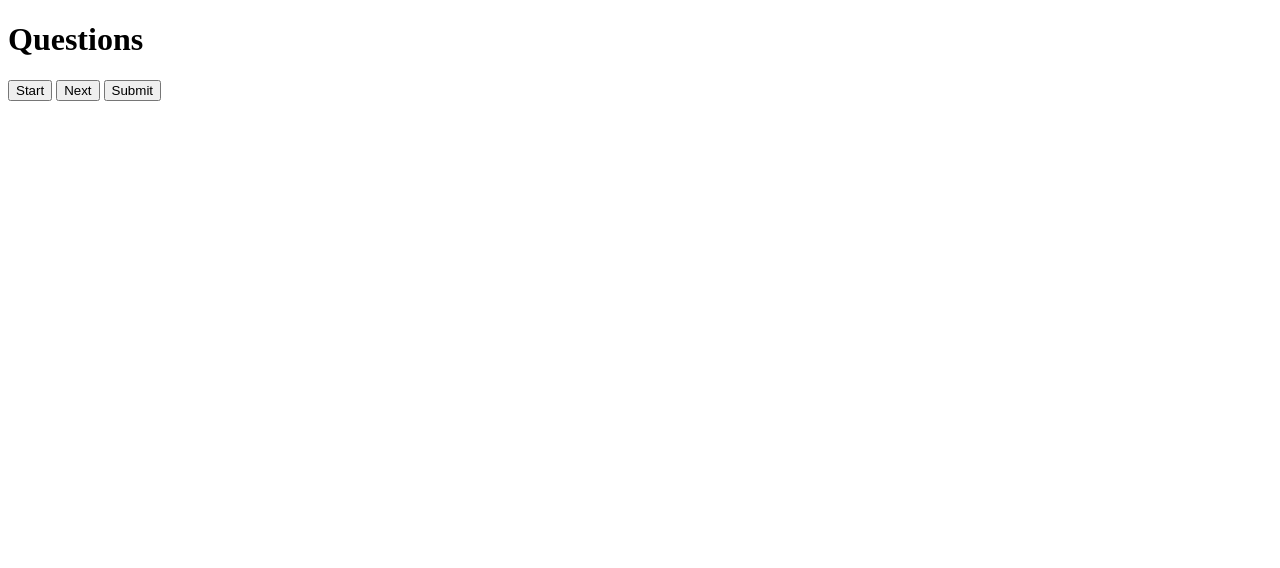
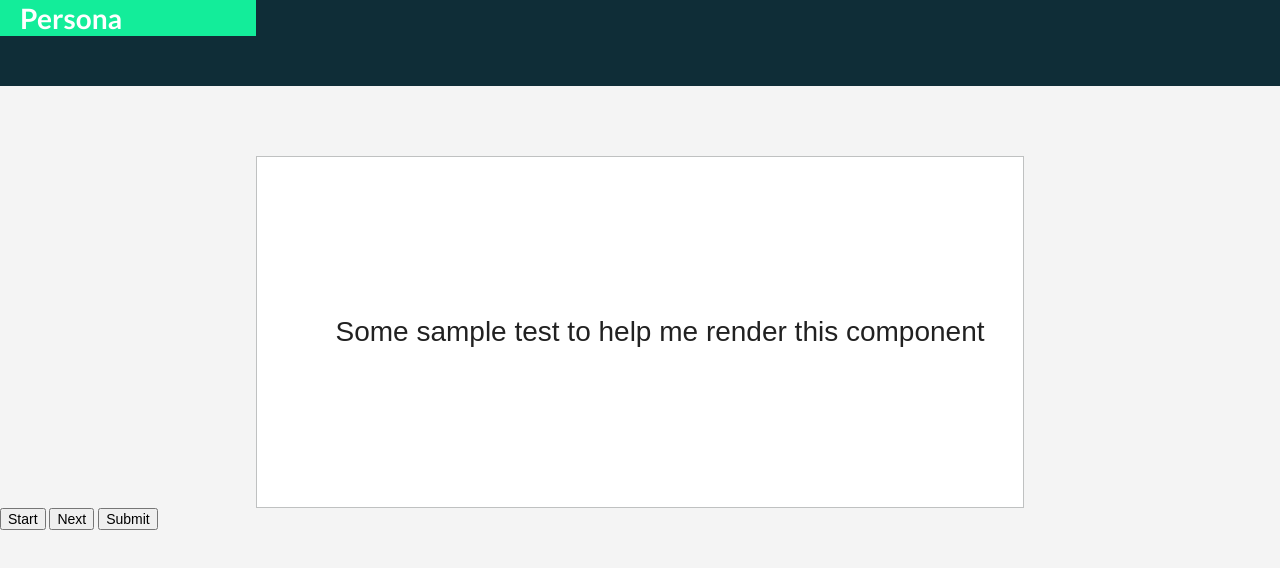
Before and after one commit to SemperViridis/ThePersona, a website: page client/index.html in a window 1280 px wide. Drawn offline with nearby package versions, Linux system fonts and the light colour scheme.

Commit message:
Include Semantic UI CDN. Add basic styling

```diff
--- a/client/index.html
+++ b/client/index.html
@@ -1,13 +1,17 @@
 <!DOCTYPE html>
 <html>
 <head>
-  <title></title>
+  <title>Persona</title>
+  <link rel="stylesheet" href="https://cdnjs.cloudflare.com/ajax/libs/semantic-ui/2.2.9/semantic.min.css"/>
+  <link rel="stylesheet" href="./styles/styles.css"/>
   <script src="angular/angular.js"></script>
 </head>
 <body>
   <div ng-app="app">
     <app />
   </div>
+  <script src="https://cdnjs.cloudflare.com/ajax/libs/jquery/3.1.1/jquery.min.js"></script>
+  <script src="https://cdnjs.cloudflare.com/ajax/libs/semantic-ui/2.2.9/semantic.min.js"></script>
   <script type="text/javascript" src="index.js"></script>
   <script type="text/javascript" src="components/analysis.js"></script>
   <script type="text/javascript" src="components/tone.js"></script>
--- /dev/null
+++ b/client/styles/styles.css
@@ -0,0 +1,48 @@
+body {
+  background: #f4f4f4;
+  font: 1em 'Quicksand', sans-serif;
+}
+
+#appContainer {
+  width: 100%;
+/*  max-width: 100%;*/
+  margin: auto;
+}
+
+#header {
+  background: #0f2d37;
+  padding-bottom: 50px;
+  margin-top: 0;
+}
+
+#header h1 {
+  background: #13ed9a;
+  padding-left: 20px;
+  color: #fff;
+  width: 20%;
+}
+
+#prompts {
+  position: relative;
+  width: 60%;
+  margin: auto;
+}
+
+div.promptsScreen {
+  background: #fff;
+  /*min-height: 400px;*/
+  margin: 70px auto 0 auto;
+  border: 1px solid #bfc1c1;
+}
+
+ul {
+  list-style: none;
+}
+
+li.prompt {
+  text-align: center;
+  font: 2em 'Quicksand', sans-serif;
+  margin: auto;
+  padding-top: 20%;
+  padding-bottom: 20%;
+}
--- a/client/templates/app.html
+++ b/client/templates/app.html
@@ -1,8 +1,9 @@
 <div id="appContainer">
-  <div>
-    <prompts prompts="$ctrl.currentPrompts"></prompts>
-    <speech service="$ctrl.toneAnalysis" result="$ctrl.showAnalysis" select="$ctrl.select"/>
+  <div id="header">
+    <h1>Persona</h1>
   </div>
+  <prompts prompts="$ctrl.currentPrompts"></prompts>
+  <speech service="$ctrl.toneAnalysis" result="$ctrl.showAnalysis" select="$ctrl.select"/>
   <div>
   <analysis results="$ctrl.analysis"/>
   </div>
--- a/client/templates/prompts.html
+++ b/client/templates/prompts.html
@@ -1,8 +1,8 @@
-<div>
-  <h1>Questions</h1>
-    <div>
-      <ul>
-        <li ng-repeat="prompt in $ctrl.prompts">{{ prompt }}</li>
-      </ul>
-    </div>
+<div id="prompts">
+  <div class="promptsScreen">
+    <ul>
+      <li class="prompt">Some sample test to help me render this component</li>
+      <li class="prompt" ng-repeat="prompt in $ctrl.prompts">{{ prompt }}</li>
+    </ul>
+  </div>
 </div>
```
